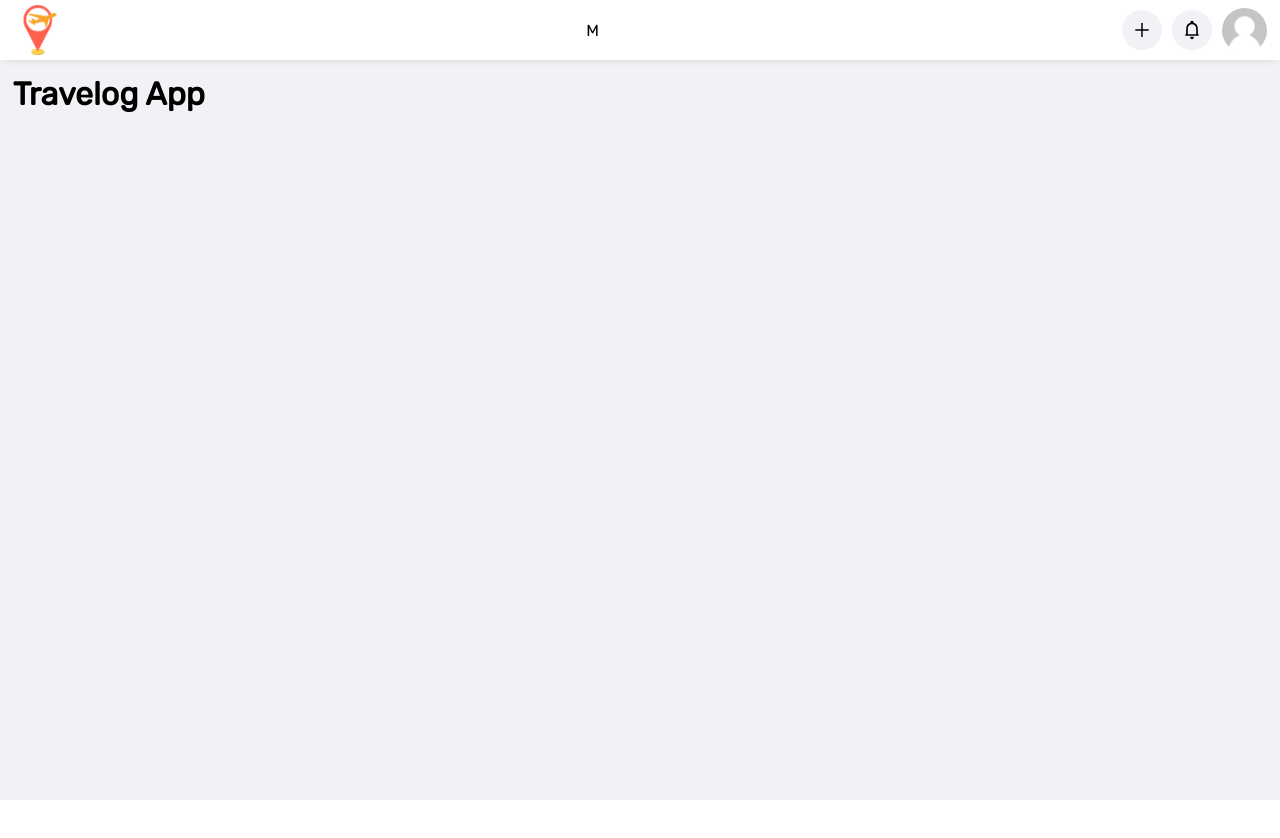
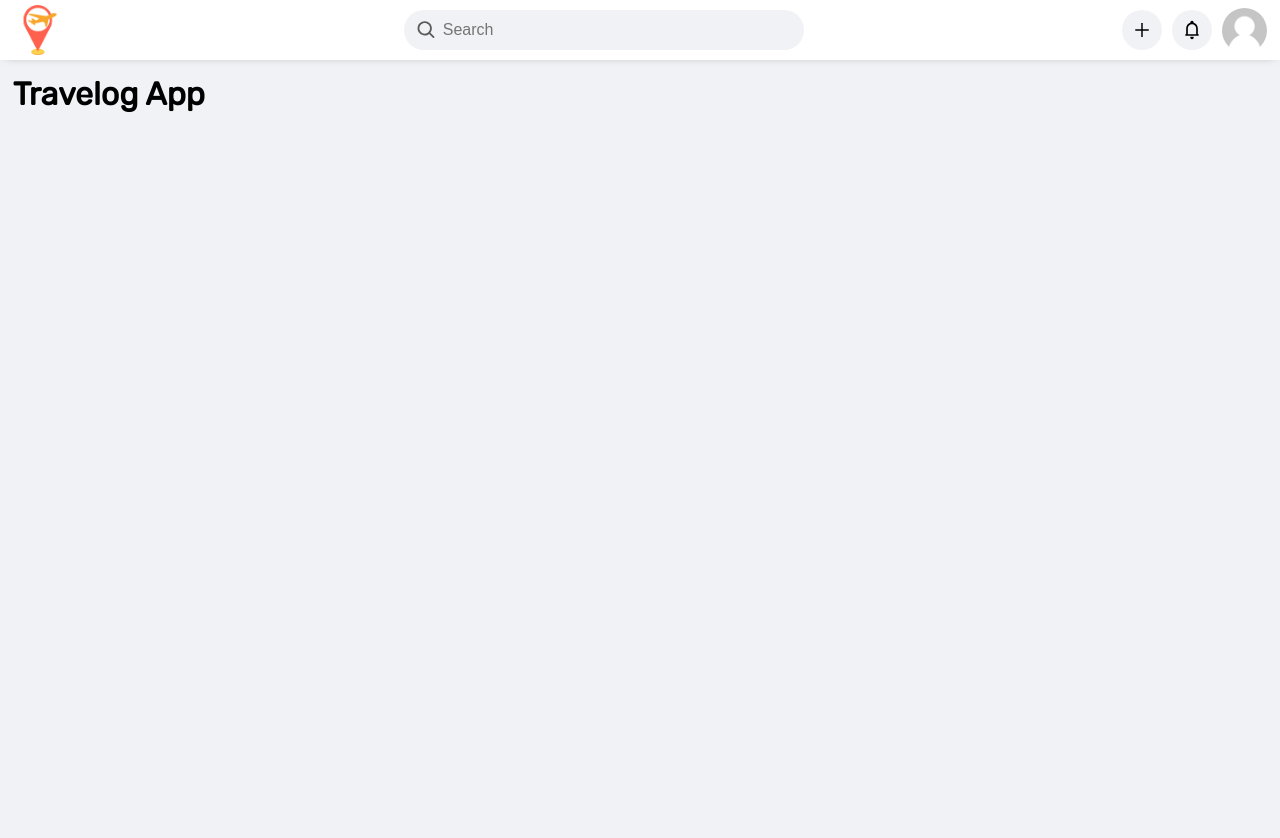
Before and after one commit to lirongol/Travelog-client, a React (Create React App) app: page / in a window 1280 px wide. Shown: the top 838 px of the page. Before the commit the page ends 800 px from the top, so only its background shows below. Built offline with nearby package versions, Linux system fonts and the light colour scheme.

Commit message:
search && mobile search

```diff
--- a/src/app.css
+++ b/src/app.css
@@ -1,6 +1,6 @@
 .app {
    background-color: var(--white-2);
-   min-height: 100vh;
+   min-height: 500vh;
    font-family: var(--primary-font);
 }
 
--- a/src/components/Navbar/Navbar.js
+++ b/src/components/Navbar/Navbar.js
@@ -1,13 +1,21 @@
-import React from 'react';
+import React, { useState } from 'react';
 import './navbar.css';
 import logo from '../../images/travelog-logo.png';
 import avatar from '../../images/profile-avatar.jpg'
-import { CgBell } from 'react-icons/cg';
+import { CgBell, CgSearch } from 'react-icons/cg';
 import { AiOutlinePlus } from 'react-icons/ai';
+import Search from '../Search/Search';
+import MobileSearch from '../Search/MobileSearch';
 
 function Navbar() {
+   const [mobileSearch, setMobileSearch] = useState(() => false);
+   const [inputFocus, setInputFocus] = useState(() => false);
+
    return (
       <div className="navbar">
+         {mobileSearch && <div className="mobile-search-bar">
+            <MobileSearch mobileSearch={mobileSearch} setMobileSearch={setMobileSearch} />
+         </div>}
          <div className="nav-container">
 
             <div className="left-nav">
@@ -17,7 +25,7 @@ function Navbar() {
             </div>
 
             <div className="mid-nav">
-               M
+               <Search inputFocus={inputFocus} setInputFocus={setInputFocus} />
             </div>
 
             <div className="right-nav">
@@ -30,6 +38,9 @@ function Navbar() {
                <div className="nav-item">
                   <AiOutlinePlus />
                </div>
+               <div className="nav-item mobile-search-icon" onClick={() => setMobileSearch(() => true)}>
+                  <CgSearch />
+               </div>
             </div>
 
          </div>
--- a/src/components/Navbar/navbar.css
+++ b/src/components/Navbar/navbar.css
@@ -63,3 +63,13 @@
    background-color: var(--white-3);
    cursor: pointer;
 }
+
+.mid-nav {
+   width: 30%;
+}
+
+@media (min-width: 901px) {
+   .mobile-search-icon {
+      display: none;
+   }
+}
--- /dev/null
+++ b/src/components/Search/MobileSearch.js
@@ -0,0 +1,23 @@
+import React from 'react';
+import './search.css';
+import { CgSearch } from 'react-icons/cg';
+
+function MobileSearch({ mobileSearch, setMobileSearch }) {
+   return (
+      <>
+         {mobileSearch && <div className="mobile-search">
+            <div className="search-container search-container-mobile search-focus">
+               <CgSearch className="search-icon" />
+               <input
+                  type="search"
+                  placeholder="Search"
+                  autoFocus
+                  onBlur={() => setMobileSearch(false)}
+               />
+            </div>
+         </div>}
+      </>
+   )
+}
+
+export default MobileSearch;
--- a/src/components/Search/Search.js
+++ b/src/components/Search/Search.js
@@ -1,9 +1,19 @@
 import React from 'react';
+import './search.css';
+import { CgSearch } from 'react-icons/cg';
 
-function Search() {
+function Search({inputFocus, setInputFocus}) {
    return (
       <div className="search">
-
+         <div className={`search-container ${inputFocus ? 'search-focus' : 'search-blur'}`}>
+            <CgSearch className="search-icon" />
+            <input
+               type="search"
+               placeholder={inputFocus ? null : 'Search'}
+               onFocus={() => setInputFocus(true)}
+               onBlur={() => setInputFocus(false)}
+            />
+         </div>
       </div>
    )
 }
--- a/src/components/Search/search.css
+++ b/src/components/Search/search.css
@@ -0,0 +1,67 @@
+.search {
+   min-width: 400px;
+}
+
+@media (max-width: 900px) {
+   .search {
+      display: none;
+   }
+}
+
+.search-container {
+   background-color: var(--white-2);
+   width: 100%;
+   height: 40px;
+   display: flex;
+   align-items: center;
+   border-radius: 20px;
+}
+
+.search-container input {
+   width: 100%;
+   margin-right: 20px;
+   background-color: inherit;
+   border: none;
+   font-size: 1rem;
+}
+
+.search-container input:focus {
+   outline: none;
+}
+
+.search-icon {
+   margin: auto 5px auto 10px;
+   font-size: 25px;
+   color: var(--gray-1);
+}
+
+.search-focus {
+   background-color: var(--white-1);
+   box-shadow: 0 0 10px -5px ;
+   transition: 300ms;
+}
+
+.search-blur {
+   background-color: var(--white-2);
+   transition: 300ms;
+}
+
+.mobile-search {
+   display: flex;
+   align-items: center;
+   position: absolute;
+   top: 0;
+   width: 100%;
+   height: 60px;
+   background-color: var(--white-1);
+}
+
+@media (min-width: 900px) {
+   .mobile-search {
+      display: none;
+   }
+}
+
+.search-container-mobile {
+   margin: 0 20px;
+}
```
